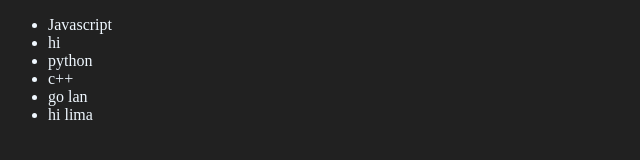
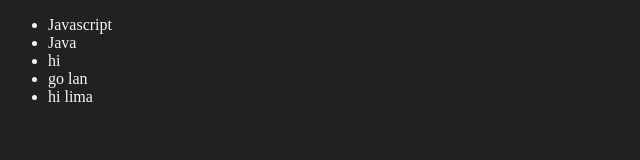
Before and after one commit to Mehebub24/js, a plain HTML site: page DOM/4__dom.html in a window 1280 px wide. Shown: the whole page, without its empty margins (0-640 px from the left). Drawn offline with Linux system fonts and the light colour scheme.

Commit message:
minor typo

```diff
--- a/DOM/4__dom.html
+++ b/DOM/4__dom.html
@@ -38,16 +38,16 @@
     // --------------- Edit Eliment --------------- //
     //1st method
     function editfristelement(gi){
-        const fristelement = document.querySelector("li:nth-child(2)")
+        const fristelement = document.querySelector("li:nth-child(4)")
         console.log(fristelement);
         fristelement.innerHTML =`${gi}`
     }
     editfristelement("hi")
     //2nd method(personali i not with this method)
-    const fristelement = document.querySelector("li:frist-child")
+    const fristelement = document.querySelector("li:nth-child(3)")
     fristelement.outerHTML= "<li>Java</li>"
     // --------------- remove --------------- //
-    const last = document.querySelector('li:last-child')
+    const last = document.querySelector('li:nth-child(2)')
     last.remove()
 
 </script>
```
